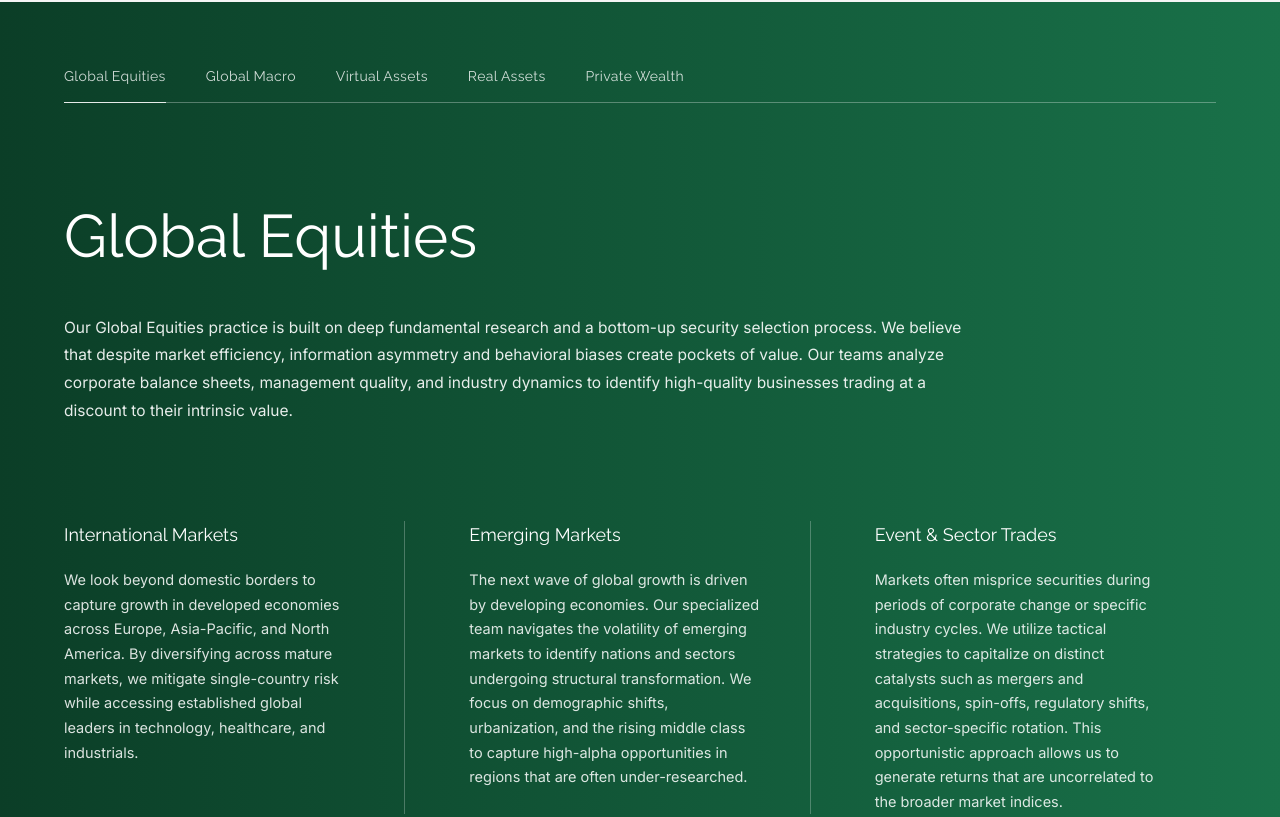
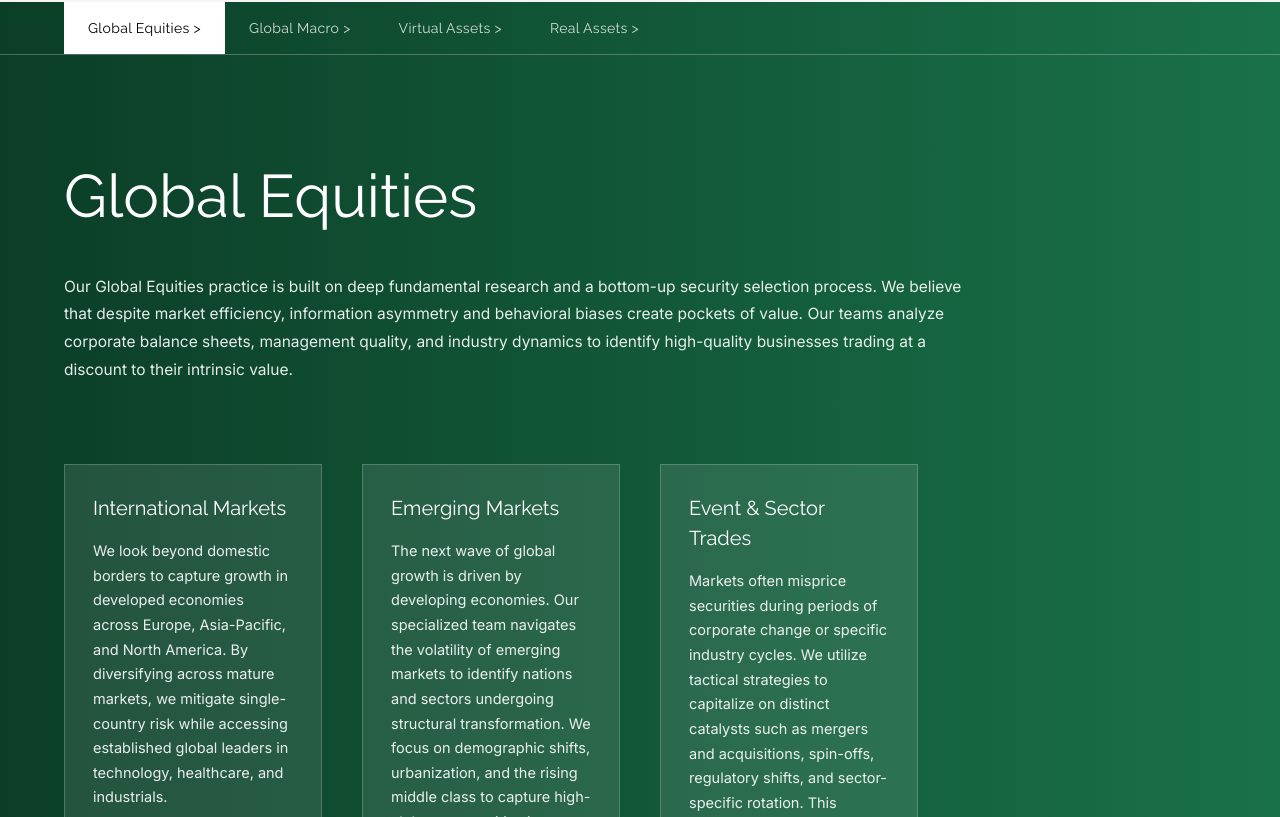
Before and after one commit to CodeWhiz-101/Jcult, a Next.js app: page /what-we-do/asset-management in a window 1280 px wide. Shown: the part 1123-1940 px from the top of the page. Built offline with nearby package versions, Linux system fonts and the light colour scheme.

Commit message:
chore: force vercel rebuild

```diff
--- a/src/components/features/InvestmentTabs.tsx
+++ b/src/components/features/InvestmentTabs.tsx
@@ -4,25 +4,25 @@ import { useState, useEffect, useRef } from 'react';
 
 export default function AssetManagement() {
   const [active, setActive] = useState(0);
-  const [hovered, setHovered] = useState<number | null>(null);
-  const [inView, setInView] = useState(false);
+  const [entered, setEntered] = useState(false);
 
-  const sectionRef = useRef<HTMLDivElement | null>(null);
+  const sectionRef = useRef<HTMLElement | null>(null);
 
-  // ✅ SCROLL-BASED ANIMATION (IntersectionObserver)
+  /* -------------------------------
+     SCROLL REVEAL (ONCE)
+  -------------------------------- */
   useEffect(() => {
     const observer = new IntersectionObserver(
       ([entry]) => {
         if (entry.isIntersecting) {
-          setInView(true);
+          setEntered(true);
           observer.disconnect();
         }
       },
-      { threshold: 0.2 }
+      { threshold: 0.15 }
     );
 
     if (sectionRef.current) observer.observe(sectionRef.current);
-
     return () => observer.disconnect();
   }, []);
 
@@ -49,14 +49,23 @@ export default function AssetManagement() {
     },
     {
       label: 'Global Macro',
+
       overview:
+
         'Our Global Macro strategy takes a top-down view of the financial world. We analyze the complex interplay between geopolitics, central bank policies, economic indicators, and global trade flows. By understanding the big picture, we position capital to benefit from systemic trends and macroeconomic dislocations.',
+
       columns: [
+
         { title: 'Foreign Exchange (FX)', text: 'Currencies are the lifeblood of the global economy. We trade major and cross-currency pairs to capitalize on interest rate differentials, purchasing power parity, and geopolitical shifts.' },
+
         { title: 'Commodities', text: 'We view commodities as an essential hedge against inflation and a portfolio diversifier. Our exposure spans energy and metals.' },
+
         { title: 'Equity Indices', text: 'We utilize equity indices to express views on entire economies or sectors.' },
+
         { title: 'Fixed Income', text: 'We navigate the global debt markets with a focus on yield generation and capital preservation.' },
+
       ],
+
     },
     {
       label: 'Virtual Assets',
@@ -70,17 +79,8 @@ export default function AssetManagement() {
       label: 'Real Assets',
       overview: 'Tangible assets are the bedrock of wealth preservation.',
       columns: [
-        { title: 'Real Estate Advisory', text: 'We provide bespoke consultancy services for property acquisition, development, and divestment.' },
-        { title: 'Real Estate Investments', text: 'We actively manage direct investments across asset classes.' },
-      ],
-    },
-    {
-      label: 'Private Wealth',
-      overview:
-        'True wealth management extends beyond investment returns; it is about securing a legacy.',
-      columns: [
-        { title: 'Wealth Planning', text: 'We build comprehensive roadmaps covering liquidity and retirement planning.' },
-        { title: 'Portfolio Structuring', text: 'Every individual has a unique risk tolerance and liquidity requirement.' },
+        { title: 'Real Estate Advisory', text: 'We provide bespoke consultancy services.' },
+        { title: 'Real Estate Investments', text: 'We actively manage direct investments.' },
       ],
     },
   ];
@@ -90,84 +90,64 @@ export default function AssetManagement() {
   return (
     <section
       ref={sectionRef}
-      className="relative text-white"
-      style={{ background: 'var(--brand-green-gradient)' }}
+      className="relative"
+      style={{
+        background: 'var(--brand-green-gradient)',
+        opacity: entered ? 1 : 0,
+        transform: entered ? 'translateY(0)' : 'translateY(28px)',
+        transition: 'all 900ms cubic-bezier(0.22,1,0.36,1)',
+      }}
     >
-      {/* NAV */}
-      <div className="container-responsive pt-16">
-        <nav className="flex gap-10 border-b border-white/30">
-          {tabs.map((tab, i) => {
-            const isActive = i === active;
-            const isHovered = hovered === i;
-
-            return (
+      {/* NAVBAR */}
+      <div className="border-b border-white/25">
+        <div className="container-responsive flex overflow-x-auto">
+          {tabs.map((tab, i) => (
             <button
               key={tab.label}
               onClick={() => setActive(i)}
-                onMouseEnter={() => setHovered(i)}
-                onMouseLeave={() => setHovered(null)}
-                className="relative pb-4 text-sm tracking-wide font-brand text-white/80 hover:text-white transition-colors"
+              className={`relative px-6 py-4 text-sm font-brand tracking-wide transition-all
+                ${i === active
+                  ? 'bg-white text-black'
+                  : 'text-white/80 hover:bg-white/10'}
+              `}
             >
-                {tab.label}
-
-                {/* underline animation */}
-                <span
-                  className={`absolute left-0 -bottom-[1px] h-[1px] transition-all duration-300
-                    ${isActive || isHovered ? 'w-full' : 'w-0'}
-                  `}
-                  style={{
-                    /* 👇 CHANGE COLOR HERE LATER */
-                    backgroundColor: 'rgba(255,255,255,0.85)',
-                  }}
-                />
+              {tab.label} &gt;
             </button>
-            );
-          })}
-        </nav>
+          ))}
+        </div>
       </div>
 
-      {/* CONTENT */}
-      <div className="container-responsive py-24">
-        {/* Title */}
-        <h2
-          className={`font-brand text-[44px] md:text-[60px] leading-tight mb-10 transition-all duration-700
-            ${inView ? 'opacity-100 translate-y-0' : 'opacity-0 translate-y-6'}
-          `}
-        >
+      {/* CONTENT — key={active} forces fade on tab switch */}
+      <div key={active} className="container-responsive py-24 animate-header-reveal">
+        <h1 className="font-brand text-[44px] md:text-[60px] text-white mb-8">
           {current.label}
-        </h2>
+        </h1>
 
-        {/* Overview */}
-        <p
-          className={`max-w-[920px] text-white/90 leading-[1.8] text-[15.5px] mb-24 transition-all duration-700 delay-150
-            ${inView ? 'opacity-100 translate-y-0' : 'opacity-0 translate-y-6'}
-          `}
-        >
+        <p className="max-w-[900px] text-white/90 leading-[1.8] text-[15.5px] mb-20">
           {current.overview}
         </p>
 
-        {/* Columns */}
-        <div
-          className="grid gap-16"
-          style={{
-            gridTemplateColumns: `repeat(${current.columns.length}, minmax(0, 1fr))`,
-          }}
-        >
+        {/* CARDS */}
+        <div className="grid grid-cols-1 md:grid-cols-2 lg:grid-cols-3 xl:grid-cols-4 gap-10">
           {current.columns.map((col, idx) => (
             <div
               key={col.title}
-              className={`
-                pr-12
-                transition-all duration-700
-                ${inView ? 'opacity-100 translate-y-0' : 'opacity-0 translate-y-6'}
-                ${idx !== current.columns.length - 1 ? 'border-r border-white/25' : ''}
-              `}
-              style={{ transitionDelay: `${idx * 120}ms` }}
+              className="
+                relative
+                backdrop-blur-xl
+                bg-white/10
+                border border-white/20
+                p-7
+                transition-all duration-300
+                hover:scale-[1.03]
+                hover:bg-white/15
+                hover:shadow-2xl
+              "
             >
-              <h3 className="font-brand text-[18px] mb-5">
+              <h3 className="font-brand text-[20px] mb-4 text-white">
                 {col.title}
               </h3>
-              <p className="text-white/85 leading-[1.7] text-[14.5px]">
+              <p className="text-[14.5px] leading-[1.7] text-white/90">
                 {col.text}
               </p>
             </div>
```
Also changed, not shown: 1 other file (tests, documents, lock files or other folders). Lines whose indentation alone changed are shown as unchanged.
